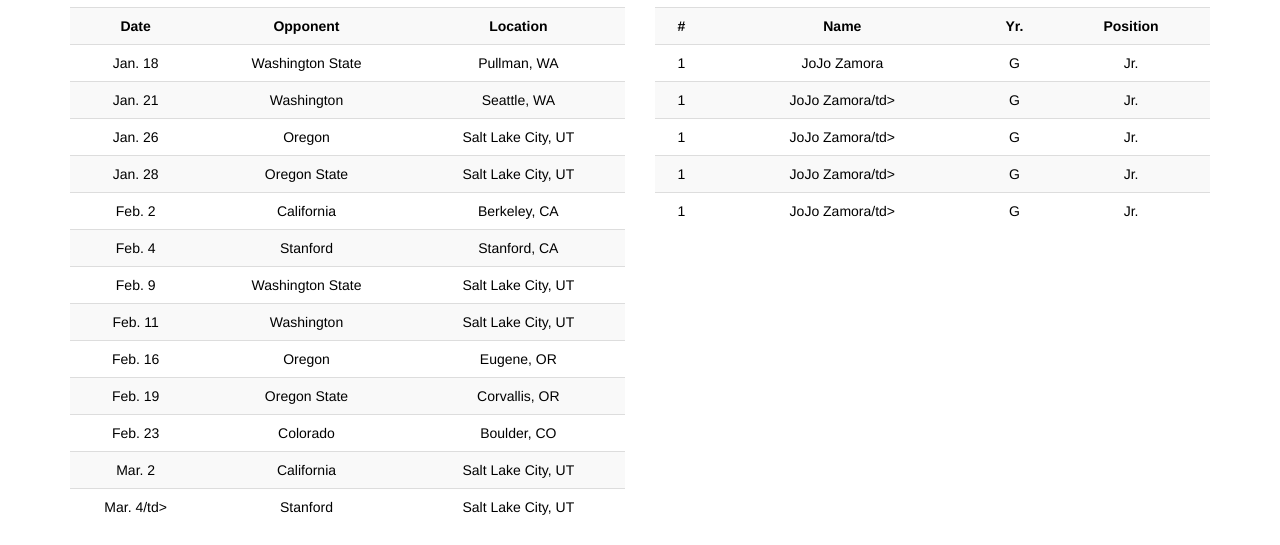
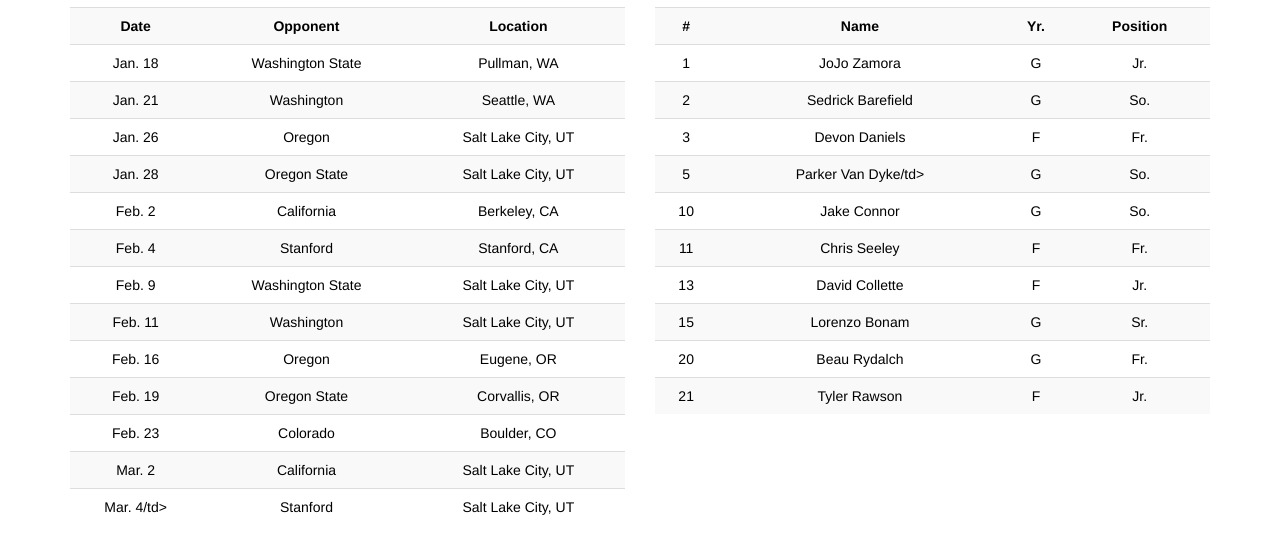
Before and after one commit to gorangutang/my-team, a plain HTML site: page index.html in a window 1280 px wide. Shown: the part 375-920 px from the top of the page. Drawn offline with nearby package versions, Linux system fonts and the light colour scheme.

Commit message:
Roster updates

```diff
--- a/index.html
+++ b/index.html
@@ -109,27 +109,57 @@
               <td>Jr.</td>
             </tr>
             <tr>
-              <td>1</td>
-              <td>JoJo Zamora/td>
+              <td>2</td>
+              <td>Sedrick Barefield</td>
               <td>G</td>
+              <td>So.</td>
+            </tr>
+            <tr>
+              <td>3</td>
+              <td>Devon Daniels</td>
+              <td>F</td>
+              <td>Fr.</td>
+            </tr>
+            <tr>
+              <td>5</td>
+              <td>Parker Van Dyke/td>
+              <td>G</td>
+              <td>So.</td>
+            </tr>
+            <tr>
+              <td>10</td>
+              <td>Jake Connor</td>
+              <td>G</td>
+              <td>So.</td>
+            </tr>
+            <tr>
+              <td>11</td>
+              <td>Chris Seeley</td>
+              <td>F</td>
+              <td>Fr.</td>
+            </tr>
+            <tr>
+              <td>13</td>
+              <td>David Collette</td>
+              <td>F</td>
               <td>Jr.</td>
             </tr>
             <tr>
-              <td>1</td>
-              <td>JoJo Zamora/td>
+              <td>15</td>
+              <td>Lorenzo Bonam</td>
               <td>G</td>
-              <td>Jr.</td>
+              <td>Sr.</td>
             </tr>
             <tr>
-              <td>1</td>
-              <td>JoJo Zamora/td>
+              <td>20</td>
+              <td>Beau Rydalch</td>
               <td>G</td>
-              <td>Jr.</td>
+              <td>Fr.</td>
             </tr>
             <tr>
-              <td>1</td>
-              <td>JoJo Zamora/td>
-              <td>G</td>
+              <td>21</td>
+              <td>Tyler Rawson</td>
+              <td>F</td>
               <td>Jr.</td>
             </tr>
           </table>
```
